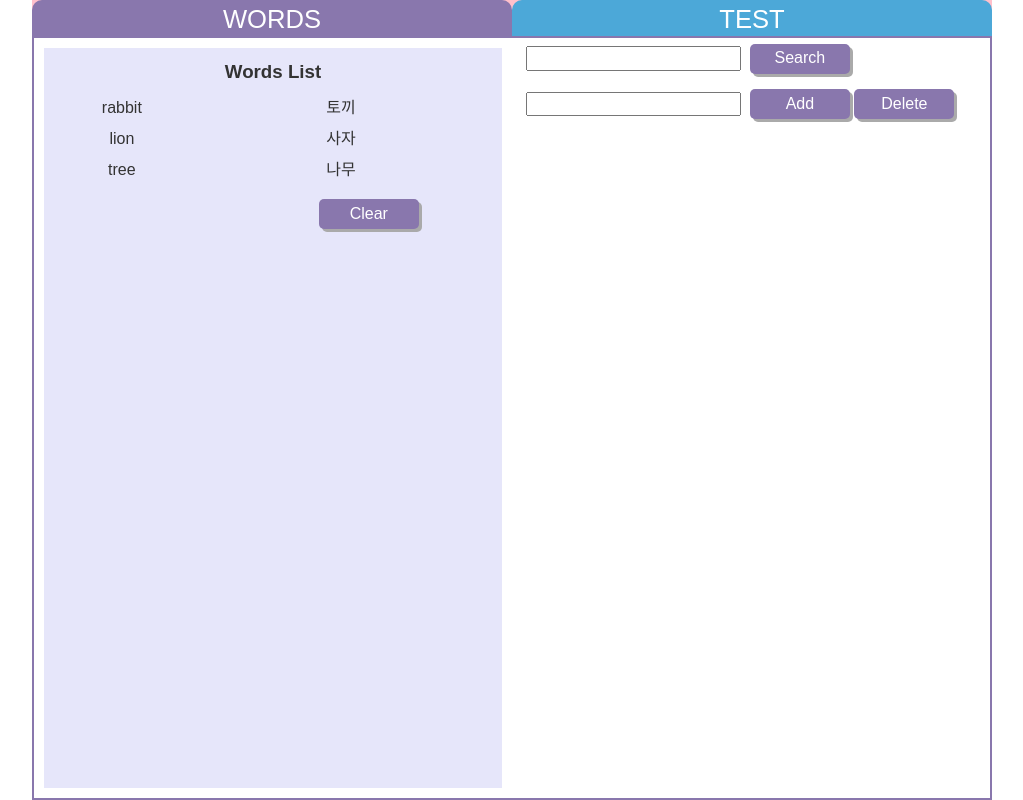
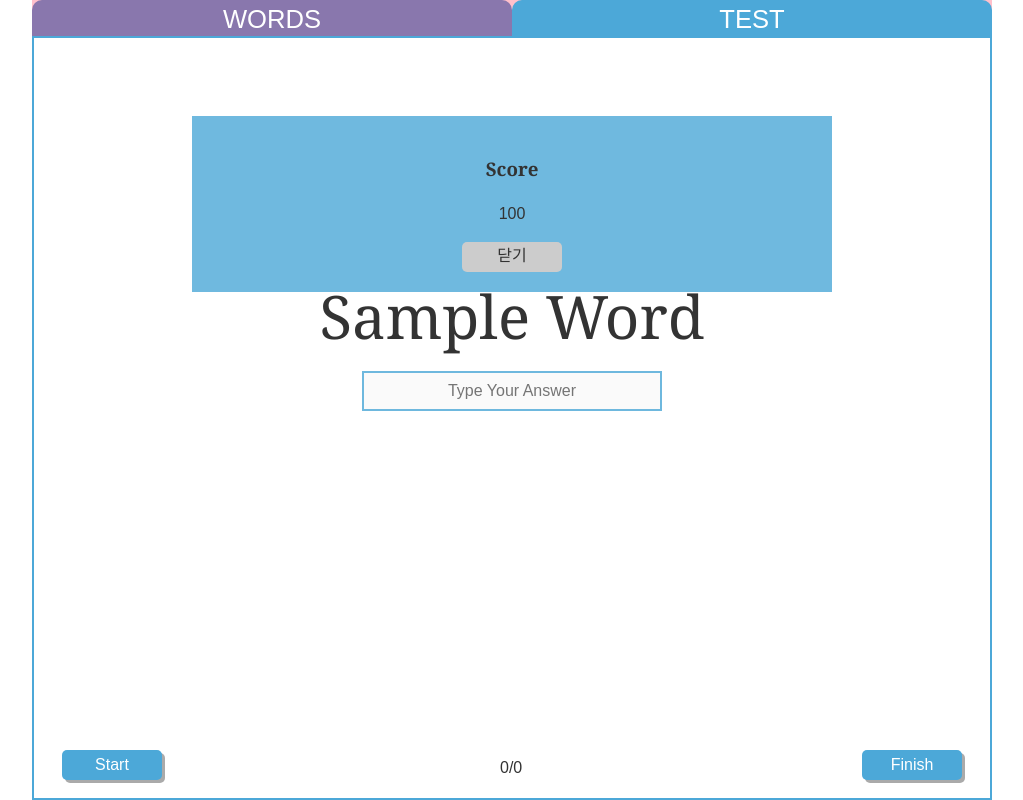
Before and after one commit to ws0671/project1, a website: page public/index.html in a window 1280 px wide. Shown: the whole page, without its empty margins (128-1151 px from the left). Drawn offline with Linux system fonts and the light colour scheme; a web font is replaced by a local one.

Commit message:
feat: css styling 일부 변경

```diff
--- a/public/index.html
+++ b/public/index.html
@@ -18,7 +18,7 @@
         <li role="none"><a class="tab test" href="#" role="tab" aria-selected="false" aria-controls="testPage" id="tabTest">TEST</a></li>
       </ul>
       <!-- words-page 랑 test-page 중 tab에서 클릭하면 클래스명에 active가 생기게끔 js처리 -->
-      <div class="words-page active" role="tabpanel" id="wordsPage" aria-labelledby="tabWords">
+      <div class="words-page" role="tabpanel" id="wordsPage" aria-labelledby="tabWords">
         <form class="words-form">
           <fieldset class="search-form">
             <legend>Search Word</legend>
@@ -59,7 +59,7 @@
           <span class="test-num">0/0</span>
           <button class="test-finish-btn" disabled>Finish</button>
         </section>
-        <section class="test-result-section">
+        <section class="test-result-section active">
           <h3 class="test-result-heading">Score</h3>
           <p class="test-score">100</p>
           <ul class="test-results-popup reset-list">
--- a/public/sass/style.scss
+++ b/public/sass/style.scss
@@ -5,9 +5,10 @@ $site_max_width: 960px;
 $font_color: #333;
 $word_theme_color: #8977AD;
 $word_theme_bgc: #e6e6fa;
-$test_theme_color: #4ca8d8;
-$test_theme_bgc: rgba(76, 168, 216, 0.7);
+$test_theme_color: rgba(76, 168, 216, 1);
+$test_theme_bgc: rgba(76, 168, 216, 0.8);
 $font_family: Spoqa Han Sans Neo, sans-serif;
+$secondary_font_family: Georgia, 'Times New Roman', Times, serif;
 $font_size: 16px;
 $line_height: 1.5;
 $tab_height: 36px;
@@ -176,7 +177,6 @@ button:hover{
 .test-finish-btn{
   right: 30px;
   cursor: not-allowed;
-
 }
 .test-form {
   top: 30%;
@@ -187,10 +187,9 @@ button:hover{
   text-align: center;
 }
 fieldset label {
-  font-family: Georgia, 'Times New Roman', Times, serif;
-  font-size: 60px;
+  font-family: $secondary_font_family;
+  font-size: 60px; //반응형일 때 조정할 것
 }
-
 .answer {
   margin: 10px;
   border: 2px solid $test_theme_bgc;
@@ -205,29 +204,40 @@ fieldset label {
   bottom: 0;
   left: 0;
   right: 0;
-  background-color: rgba(0, 0, 0, 0.4);
   z-index: 999;
   display: none;
+  backdrop-filter: blur(2px);
 }
 
 
 // 팝업창
 .test-result-section {
   position: absolute;
-  top: 0;
+  top: 10vh;
   left: 0;
   right: 0;
-  bottom: 0;
   text-align: center;
-  width: 50%;
-  margin: 20px auto;
+  width: 50vw;
+  max-height: 80vh;
+  margin: auto;
   padding: 20px;
-  background-color: rgba(255, 255, 0, 0.7);
-  z-index: -1;
+  background-color: $test_theme_bgc;
 }
+
 .test-result-heading {
   text-align: center;
+  font-family: $secondary_font_family;
 }
+.test-results-popup {
+  overflow: auto;
+}
+
+.close-result-btn {
+  box-shadow: none;
+  background-color: #ccc;
+  color: #333
+}
+
 .footer {
   // background-color: lime;
   position: fixed;
```
Also changed, not shown: public/css/style.css, 1 other file.
